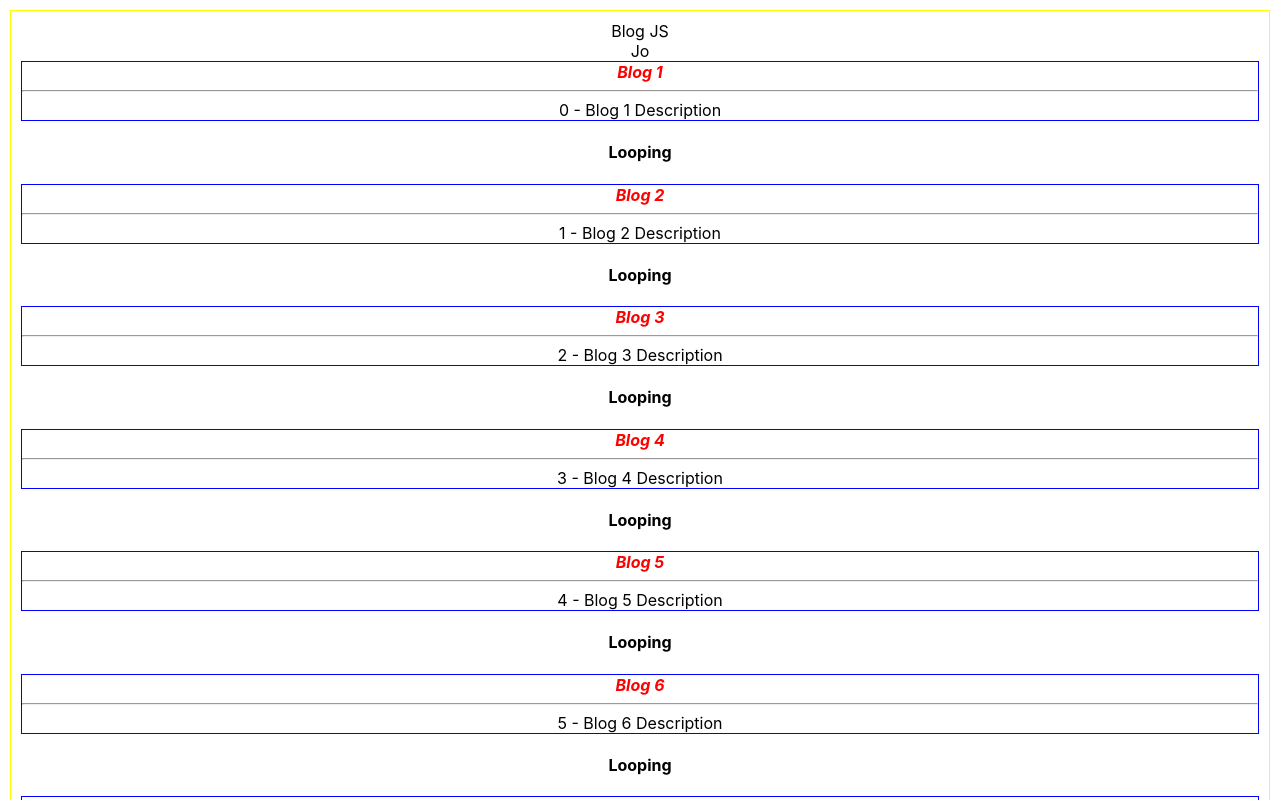
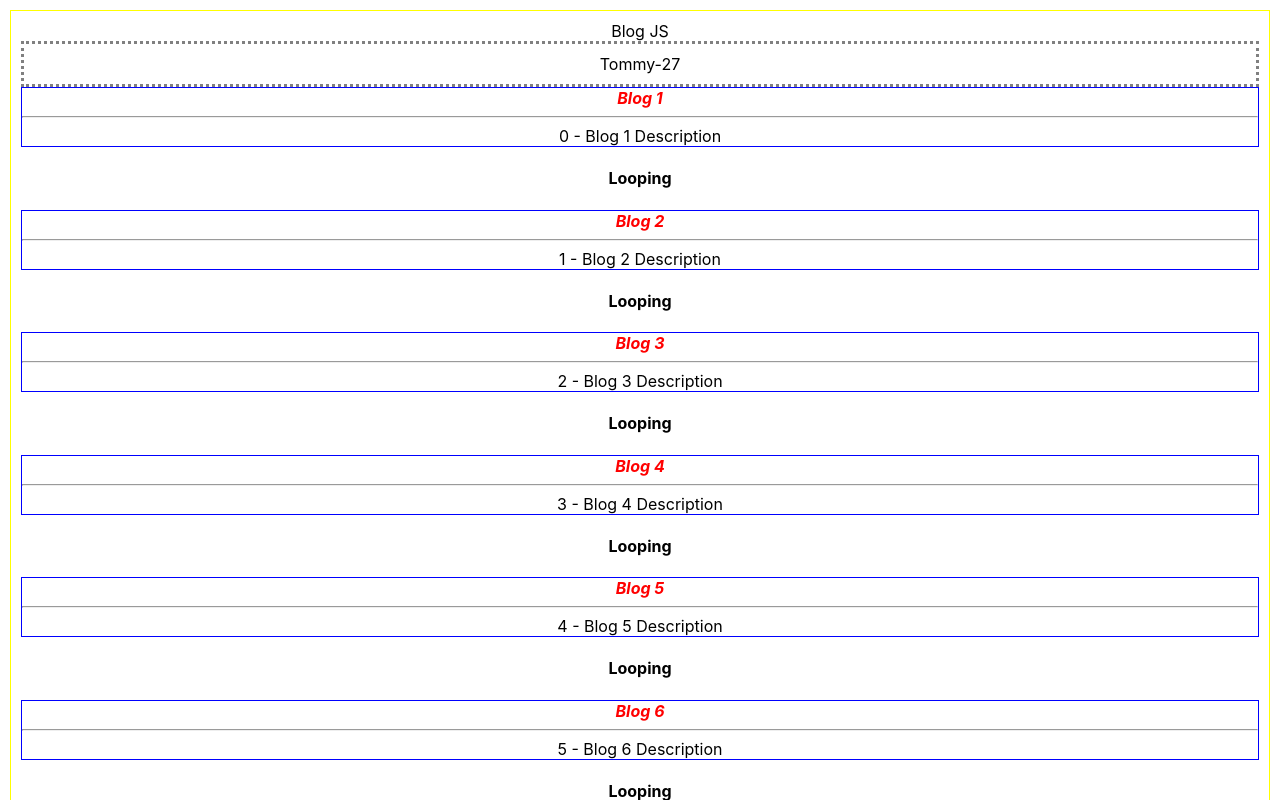
Before and after one commit to fdikmen/MERN5, a React (Create React App) app in the folder Lesson01/helloapp/: page / in a window 1280 px wide. Shown: the top 800 px of the page. Built offline with nearby package versions, Linux system fonts and the light colour scheme.

Commit message:
Lesson 03 Last

```diff
--- a/Lesson01/helloapp/src/components/Blog.js
+++ b/Lesson01/helloapp/src/components/Blog.js
@@ -9,23 +9,34 @@ import PTSample from "./PTSample";
 
 class Blog extends Component {
   render() {
+    let name="Tommy";
+    let age=27;
+    let person = {id:"Test",username:"Ema"}
 
-    return <div style={{"border":"1px solid yellow","margin":"10px","padding":"10px"}}>
+    return (
+      <div
+        style={{ border: "1px solid yellow", margin: "10px", padding: "10px" }}
+      >
         Blog JS
         {/* <BlogItem desc="Blog One Description"/>
         <BlogItem name="Name props"/>
         <BlogItem name="Name3 props" desc="Blog Three Description"/> */}
-      {/* {  blogInfos.map((item,i)=> console.log("DATA::",item.textDesc," Index:",i) )} */}
-      {/* <BlogItem count={0} head="Head" desc="Desc"/> */}
-<PTSample name="Jo"/>
+        {/* {  blogInfos.map((item,i)=> console.log("DATA::",item.textDesc," Index:",i) )} */}
+        {/* <BlogItem count={0} head="Head" desc="Desc"/> */}
 
-      {  this.props.data.map((item,i) => <div key={i} >
-        <BlogItem count={i} head={item.textHead} desc={item.textDesc}/>
-        <h4>Looping</h4>
-      </div> )}
 
-    </div>
+        <PTSample user={person} name={name} age={age} />
+
+
+        {this.props.data.map((item, i) => (
+          <div key={i}>
+            <BlogItem count={i} head={item.textHead} desc={item.textDesc} />
+            <h4>Looping</h4>
+          </div>
+        ))}
+      </div>
+    );
   }
 }
 
-export default Blog
+export default Blog;
--- a/Lesson01/helloapp/src/components/BlogItem.js
+++ b/Lesson01/helloapp/src/components/BlogItem.js
@@ -2,7 +2,7 @@ import React, { Component } from 'react';
 
 export default class BlogItem extends Component {
   render() {
-    console.log(this.props)
+    // console.log(this.props)
     const {head,count,desc} = this.props;
     return <div className='blogItem'>
       <i className='blogTitle'>{head}</i>
--- a/Lesson01/helloapp/src/components/PTSample.js
+++ b/Lesson01/helloapp/src/components/PTSample.js
@@ -1,11 +1,17 @@
 // Created by "rccp" snippet
-import PropTypes from 'prop-types';
-import React, { Component } from 'react';
+import PropTypes from "prop-types";
+import React, { Component } from "react";
 
 export default class PTSample extends Component {
-
-static propTypes={name:PropTypes.number};
+  static propTypes = { name: PropTypes.string.isRequired,
+age:PropTypes.oneOfType([PropTypes.number,PropTypes.bool]),
+user:PropTypes.shape({id:PropTypes.number,username:PropTypes.string}) };
   render() {
-    return <div>{this.props.name}</div>;
+      let {name,age,user}=this.props;
+    return (
+      <div style={{ border: "3px dotted gray", padding: "10px" }}>
+        {name}-{age}
+      </div>
+    );
   }
 }
```
